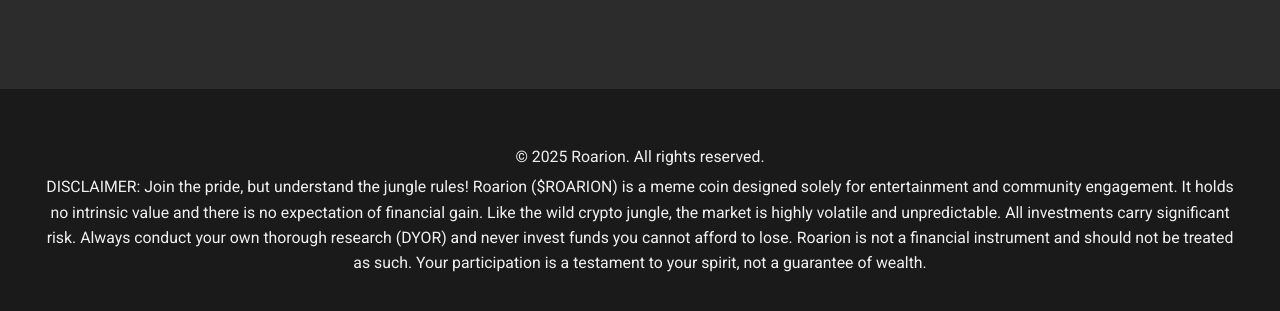
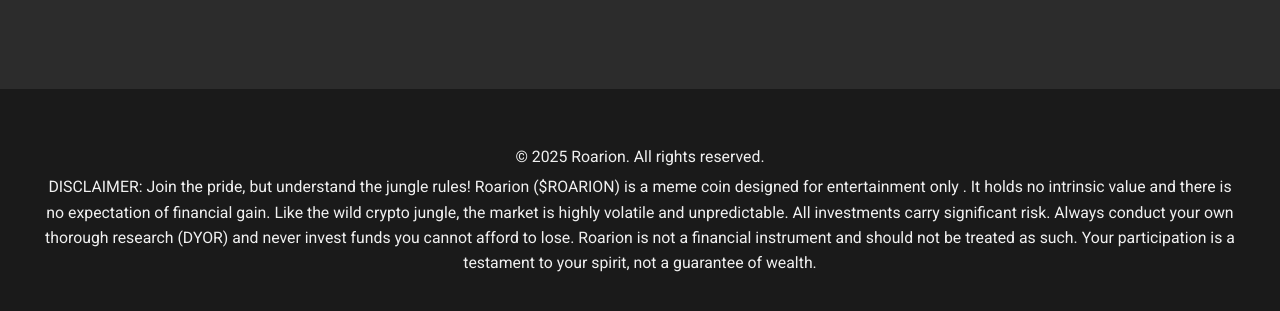
Before and after one commit to Fatemeh1380alo/Roarioncoin, a plain HTML site: page index.html in a window 1280 px wide. Shown: the part 7071-7382 px from the top of the page. Drawn offline with nearby package versions, Linux system fonts and the light colour scheme.

Commit message:
Update index.html

```diff
--- a/index.html
+++ b/index.html
@@ -756,7 +756,7 @@
         <div class="container">
             <p>&copy; 2025 Roarion. All rights reserved.</p>
             <p>DISCLAIMER: Join the pride, but understand the jungle rules!
-Roarion ($ROARION) is a meme coin designed solely for entertainment and community engagement. It holds no intrinsic value and there is no expectation of financial gain. Like the wild crypto jungle, the market is highly volatile and unpredictable. All investments carry significant risk.
+Roarion ($ROARION) is a meme coin designed for entertainment only . It holds no intrinsic value and there is no expectation of financial gain. Like the wild crypto jungle, the market is highly volatile and unpredictable. All investments carry significant risk.
 Always conduct your own thorough research (DYOR) and never invest funds you cannot afford to lose. Roarion is not a financial instrument and should not be treated as such. Your participation is a testament to your spirit, not a guarantee of wealth.</p>
         </div>
     </footer>
```
